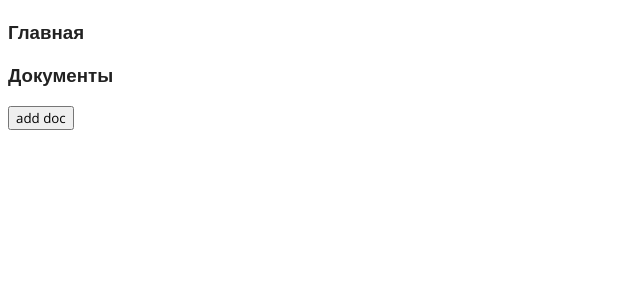
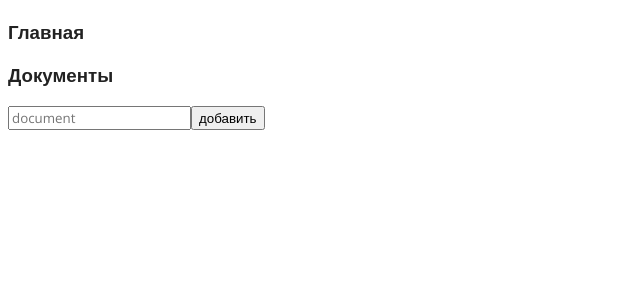
Before and after one commit to romyi/a-channel-front, a React (Vite) app: page /docs in a window 1280 px wide. Shown: the top 300 px of the page, without its empty margins (0-640 px from the left). Built offline with nearby package versions, Linux system fonts and the light colour scheme.

Commit message:
snack notification

```diff
--- a/package.json
+++ b/package.json
@@ -19,6 +19,7 @@
     "esm": "^3.2.25",
     "jotai": "^1.7.8",
     "lodash": "^4.17.21",
+    "nanoid": "^4.0.0",
     "react": "^18.2.0",
     "react-dom": "^18.2.0",
     "react-hook-form": "^7.27.1",
--- a/src/Blocks/Docs/Docs.jsx
+++ b/src/Blocks/Docs/Docs.jsx
@@ -1,16 +1,17 @@
 import React from 'react'
 import { useDocsMutation } from '../../acess-api-app'
 import { useDocsQuery } from '../../acess-api-app'
+import UpdateForm from './update/updateForm'
 
 const Docs = ({interfaces}) => {
   const updateDocImplementation = interfaces?.includes('update-doc')
   const viewDocImplementation = interfaces?.includes('view-doc')
   const { data } = useDocsQuery(viewDocImplementation)
-  const { mutate } = useDocsMutation();
+  const { mutate: mutateDocsList } = useDocsMutation();
   return (
     <div>
       {viewDocImplementation && data && data.map(doc => <div key={doc.id}>{doc.title}</div>)}
-      {updateDocImplementation && <button onClick={() => mutate({id: '5', title: 'new doc'})}>add doc</button>}
+      {updateDocImplementation && <UpdateForm submitFunction={(newDoc) => mutateDocsList(newDoc)} />}
     </div>
   )
 }
--- /dev/null
+++ b/src/Blocks/Docs/update/UpdateForm.jsx
@@ -0,0 +1,19 @@
+import React from 'react'
+import { useForm } from 'react-hook-form'
+import {nanoid} from 'nanoid'
+
+const UpdateForm = ({submitFunction}) => {
+    const {register, handleSubmit} = useForm();
+    const onSubmit = (data) => {
+        console.log({...data, id: nanoid()})
+        submitFunction({...data, id: nanoid()})
+    }
+    return (
+    <form onSubmit={handleSubmit(onSubmit)}>
+        <input placeholder='document' {...register("title", {required: true})}/>
+        <button type="submit">добавить</button>
+    </form>
+    )
+}
+
+export default UpdateForm
--- a/src/Blocks/SnackNotification/SnackNotification.jsx
+++ b/src/Blocks/SnackNotification/SnackNotification.jsx
@@ -1,12 +1,28 @@
 import React from 'react'
-import { useDocsQuery } from '../../acess-api-app'
+import { useDocsMutation, useDocsQuery } from '../../acess-api-app'
 import { SnackbarCore } from './SnackNotification.emotion'
+
+const DocNotification = ({title}) => {
+    const [show, setshow] = React.useState(false)
+    React.useEffect(() => {
+        setshow(true)
+      const ntfcTm = setTimeout(() => {
+        setshow(false)
+      }, 4000);
+      return () => {
+        clearTimeout(ntfcTm)
+      }
+    }, [])
+    if (show) return <SnackbarCore>{title} добавлен</SnackbarCore>
+}
 
 const SnackNotification = ({interfaces}) => {
     const enableDocNotification = interfaces?.includes('view-doc')
-    const { isRefetching, isPreviousData } = useDocsQuery(enableDocNotification)
-    console.log(isPreviousData)
-    if (isRefetching && !isPreviousData && enableDocNotification) return <SnackbarCore>SnackNotification</SnackbarCore>
+    const { status } = useDocsMutation();
+    console.log(status)
+    const { isRefetching, data } = useDocsQuery(enableDocNotification)
+    const newlyUploadedDoc = data?.at(-1).title
+    if (isRefetching && enableDocNotification) return <DocNotification title={newlyUploadedDoc} />
 }
 
 export default SnackNotification
--- a/src/acess-api-app/useDocsQuery.js
+++ b/src/acess-api-app/useDocsQuery.js
@@ -2,7 +2,7 @@ import { useQuery } from "@tanstack/react-query";
 import { docs } from "./useDocsMutation";
 
 const useDocsQuery = (enable) => {
-  const { isLoading, data, isRefetching, isPreviousData } = useQuery(
+  const { isLoading, data, isRefetching } = useQuery(
     ["view-doc"],
     () =>
       new Promise((resolve, reject) =>
@@ -10,9 +10,9 @@ const useDocsQuery = (enable) => {
           resolve(docs);
         }, 4000)
       ),
-    { enabled: enable, keepPreviousData: true }
+    { enabled: enable }
   );
-  return { data, isLoading, isRefetching, isPreviousData };
+  return { data, isLoading, isRefetching };
 };
 
 export default useDocsQuery;
```
Also changed, not shown: 1 other file (tests, documents, lock files or other folders).
